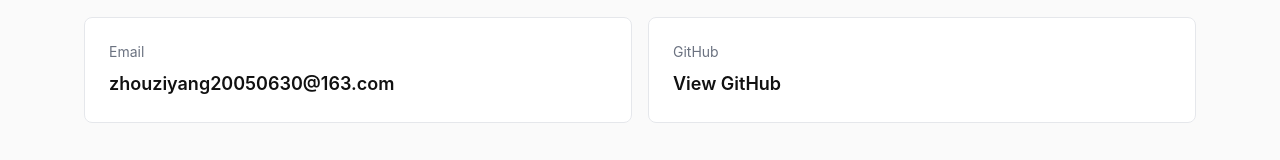
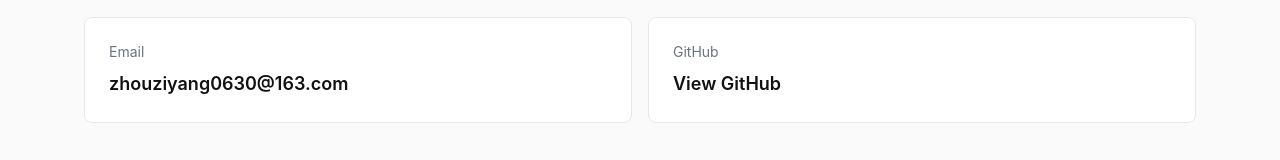
Before and after one commit to Asdzzyandzzy/ZiyangZhou_me_Website, a Next.js app: page / in a window 1280 px wide. Shown: the part 4145-4305 px from the top of the page. Built offline with nearby package versions, Linux system fonts and the light colour scheme.

Commit message:
Restore preferred contact email

```diff
--- a/content/links.ts
+++ b/content/links.ts
@@ -1,6 +1,6 @@
 // 这里管理外部链接和联系方式。以后换邮箱、GitHub、LinkedIn，改这里即可。
 export const links = {
-  email: "zhouziyang20050630@163.com",
+  email: "zhouziyang0630@163.com",
   github: "https://github.com/Asdzzyandzzy?tab=repositories",
   resume: "/resume/ziyang-zhou-cv.pdf",
   domain: "https://ziyangzhou.me"
```
